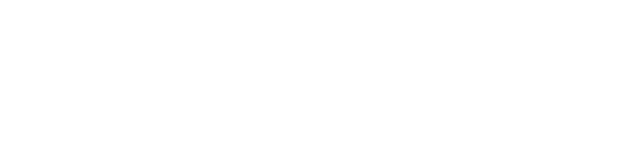
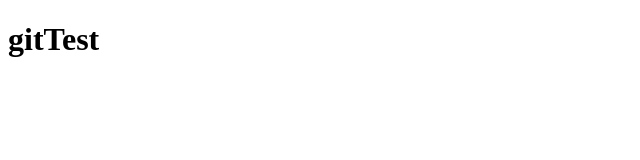
Before and after one commit to YousefHammouri/gitTest, a plain HTML site: page index.html in a window 1280 px wide. Shown: the whole page, without its empty margins (0-640 px from the left). Drawn offline with Linux system fonts and the light colour scheme.

Commit message:
added header

```diff
--- a/index.html
+++ b/index.html
@@ -8,5 +8,11 @@
 </head>
 <body>
 
+<div class="header" >
+
+<h1>gitTest</h1>
+
+</div>
+
 </body>
 </html>
```
